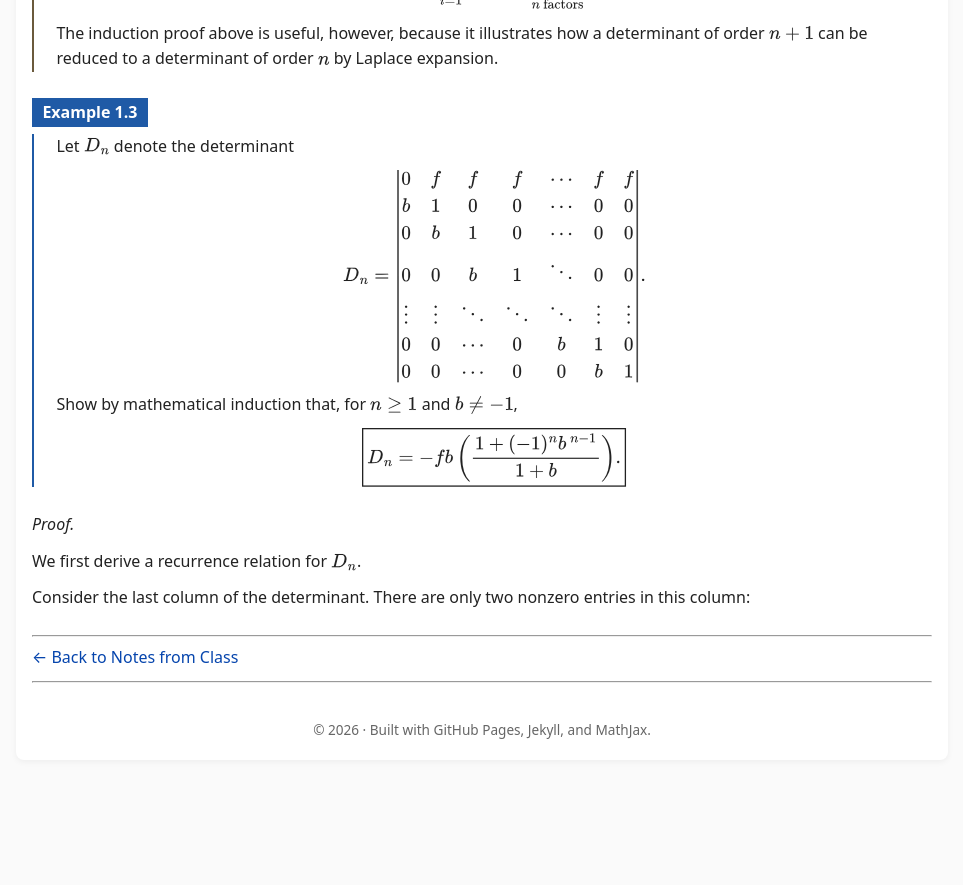
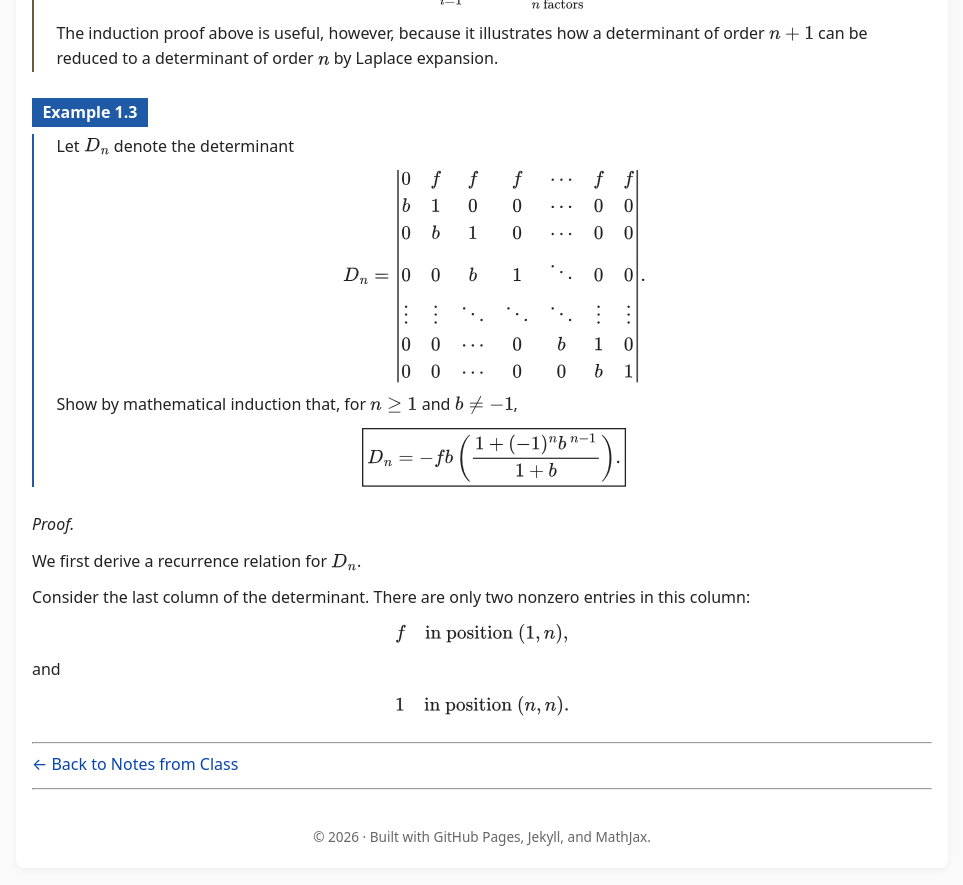
Before and after one commit to SaleemKamaludin/SaleemKamaludin.github.io, a Jekyll site: the page built from courses/math-2276/notes-from-class/lecture-2/index.md, in a window 1280 px wide and 900 px high, scrolled down 5957 px. Shown: the top 885 px of the window, without its empty margins (158-1121 px from the left). Built offline with Jekyll 4.4.1, drawn with Linux system fonts in a browser that asks for light colours; before the commit the page ends 6749 px from its top, so only the background shows below that.

Commit message:
Continue last-column expansion proof in Example 1.3

```diff
--- a/courses/math-2276/notes-from-class/lecture-2/index.md
+++ b/courses/math-2276/notes-from-class/lecture-2/index.md
@@ -778,6 +778,17 @@ b & 1 & 0 & 0 & \cdots & 0\\
     nonzero entries in this column:
   </p>
 
+  \[
+  f \quad \text{in position } (1,n),
+  \]
+
+  <p>
+    and
+  </p>
+
+  \[
+  1 \quad \text{in position } (n,n).
+  \]
 </div>
 
 ---
```
